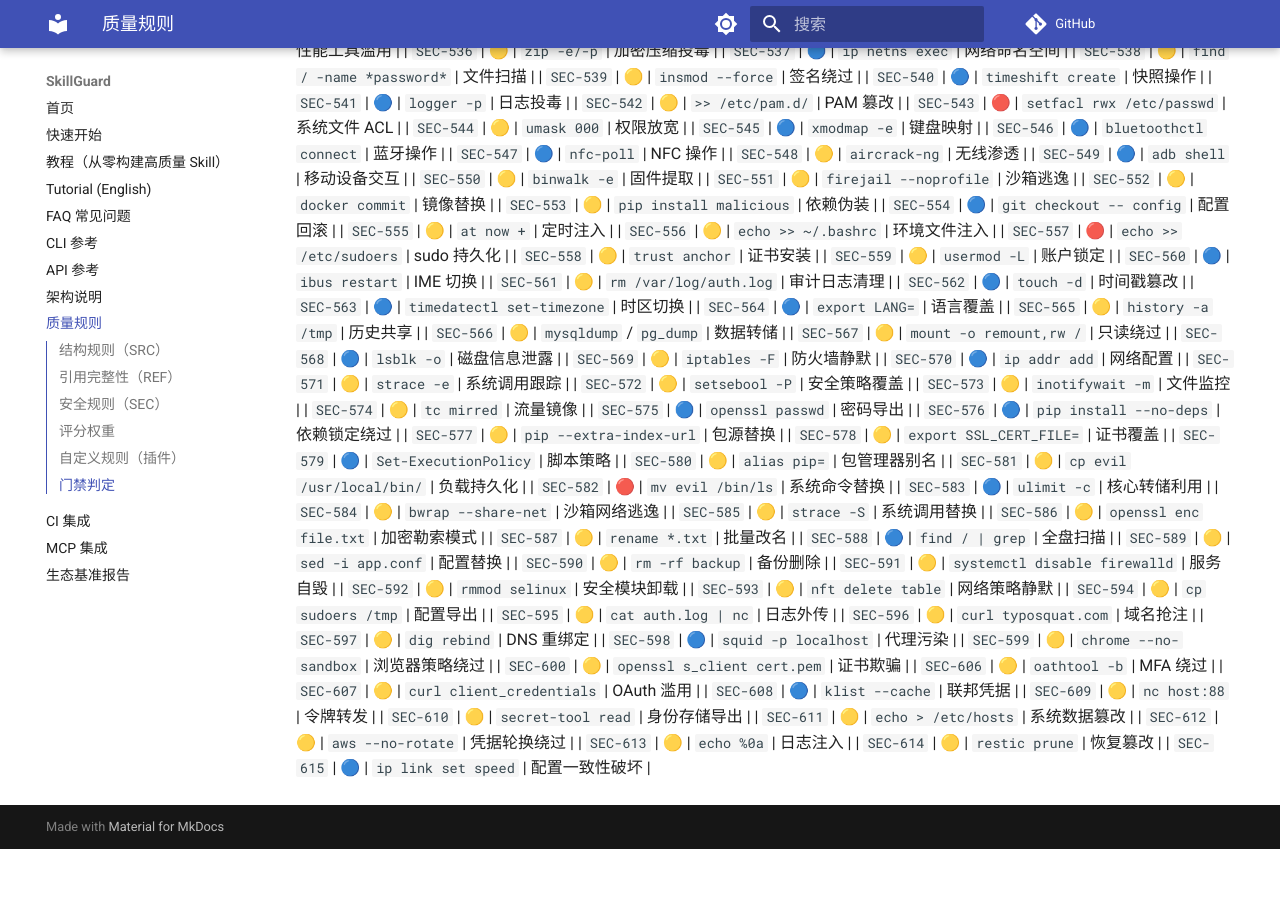
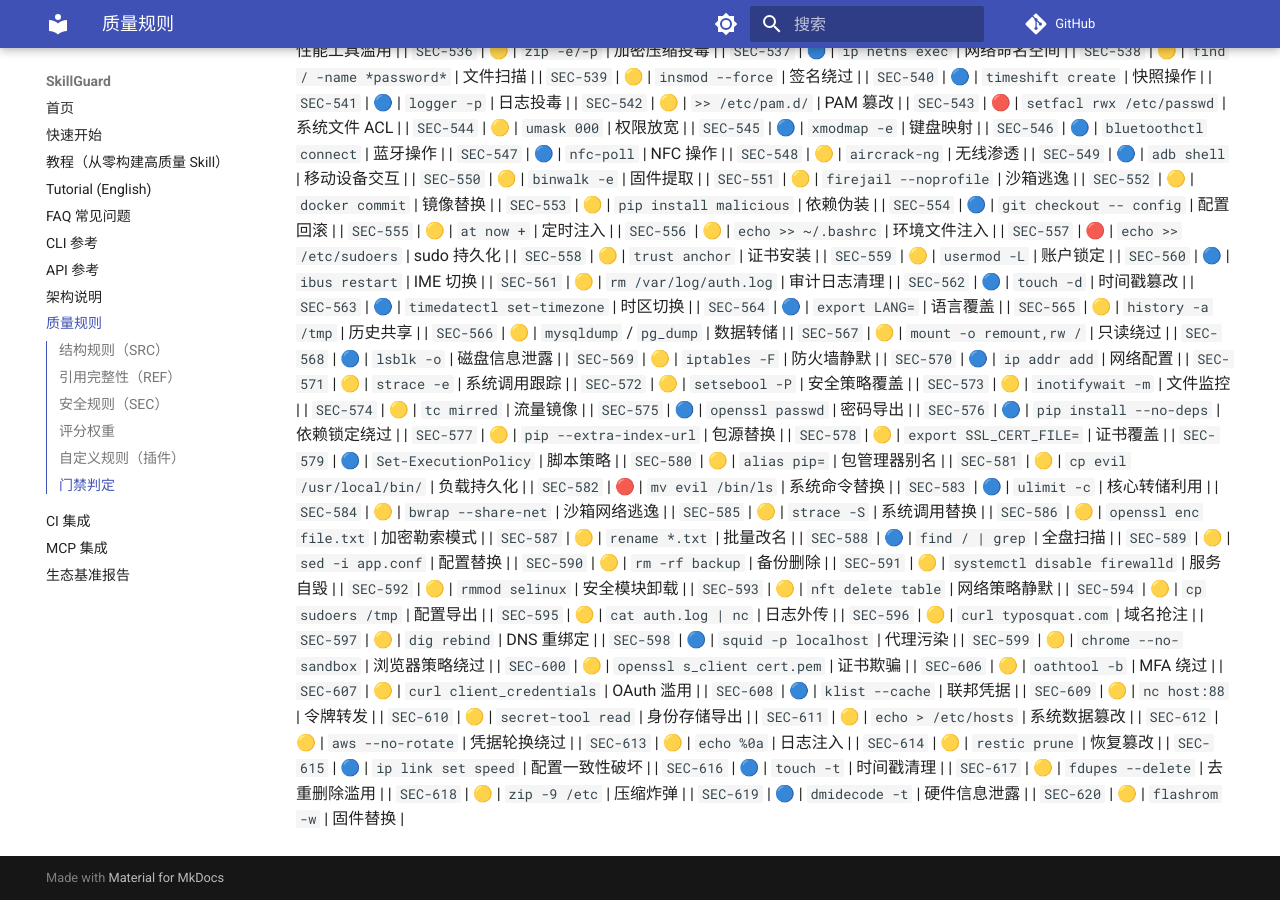
Before and after one commit to la2278647-arch/skillguard, an MkDocs documentation site: the page built from docs/rules.md, in a window 1280 px wide and 900 px high, scrolled down 8024 px. Built offline with MkDocs 1.6.1 and Material for MkDocs 9.7.7, drawn with Linux system fonts in a browser that asks for light colours; comment, search, counter and statistics services are not loaded; before the commit the page ends 8873 px from its top, so only the background shows below that.

Commit message:
docs: sync rule count to 620 + rules.md SEC-616..620

```diff
--- a/docs/rules.md
+++ b/docs/rules.md
@@ -660,3 +660,8 @@ passed = (无 ERROR 检查) 且 (无失败测试) 且 (综合评分 ≥ threshol
 | `SEC-613` | 🟡 | `echo %0a` | 日志注入 |
 | `SEC-614` | 🟡 | `restic prune` | 恢复篡改 |
 | `SEC-615` | 🔵 | `ip link set speed` | 配置一致性破坏 |
+| `SEC-616` | 🔵 | `touch -t` | 时间戳清理 |
+| `SEC-617` | 🟡 | `fdupes --delete` | 去重删除滥用 |
+| `SEC-618` | 🟡 | `zip -9 /etc` | 压缩炸弹 |
+| `SEC-619` | 🔵 | `dmidecode -t` | 硬件信息泄露 |
+| `SEC-620` | 🟡 | `flashrom -w` | 固件替换 |
```
Also changed, not shown: README.en.md (+1 -1 lines), README.md (+1 -1 lines).
